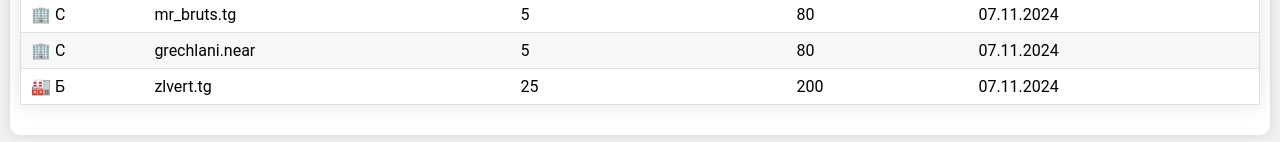
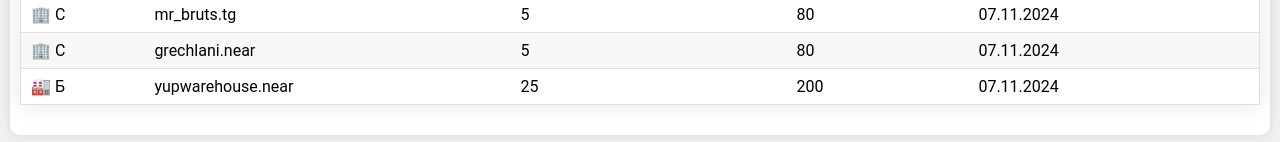
Before and after one commit to miplix/sklad, a plain HTML site: page index.html in a window 1280 px wide. Shown: the part 854-996 px from the top of the page. Drawn offline with Linux system fonts and the light colour scheme.

Commit message:
Update index.html

```diff
--- a/index.html
+++ b/index.html
@@ -263,7 +263,7 @@
             nft = 80;
             rentedUntil = '07.11.2024';
             } else if (!isPersonal && index === 5) {
-            owner = 'zlvert.tg';
+            owner = 'yupwarehouse.near';
             nft = 200;
             rentedUntil = '07.11.2024';
           } else {
```
